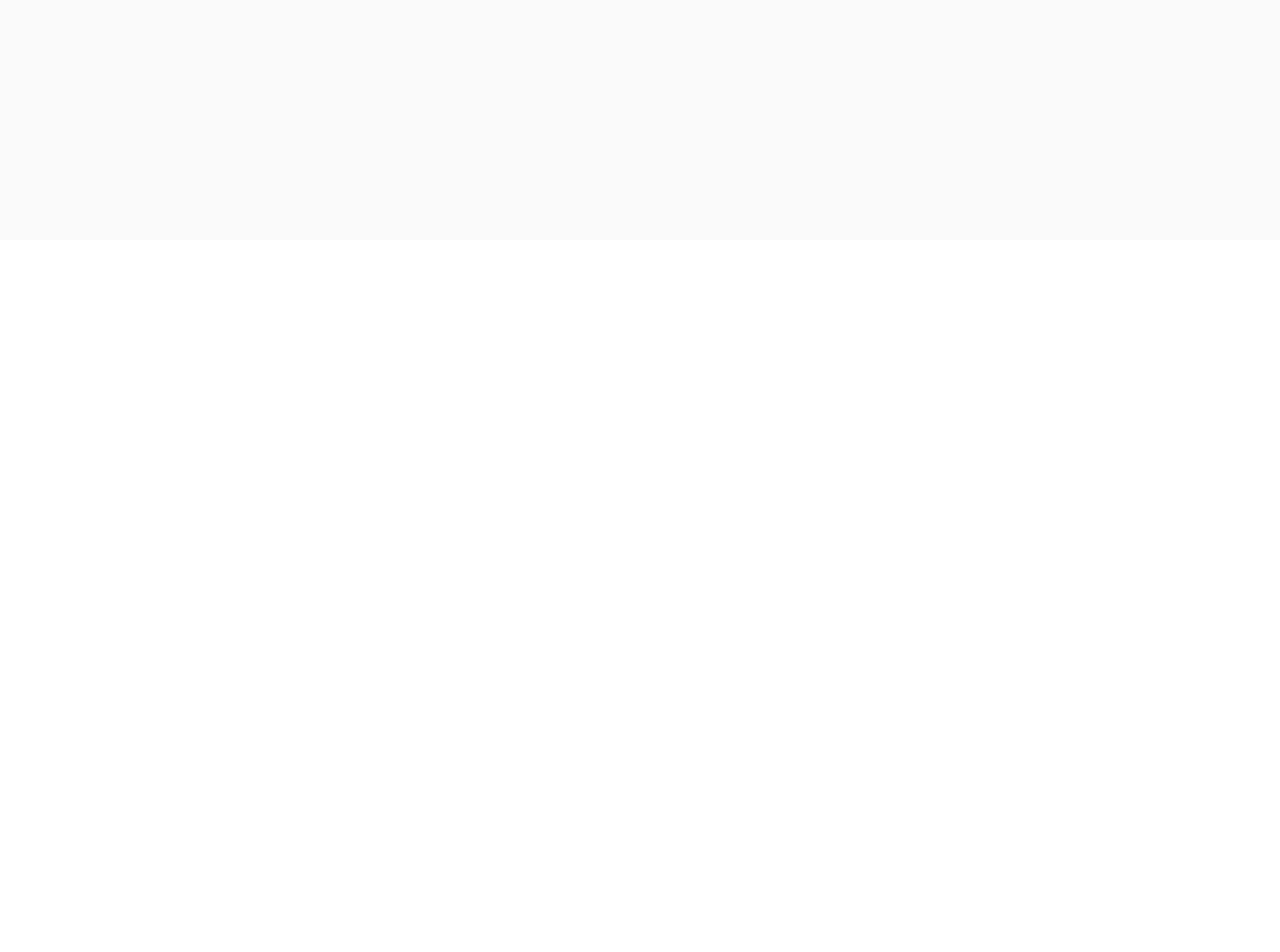
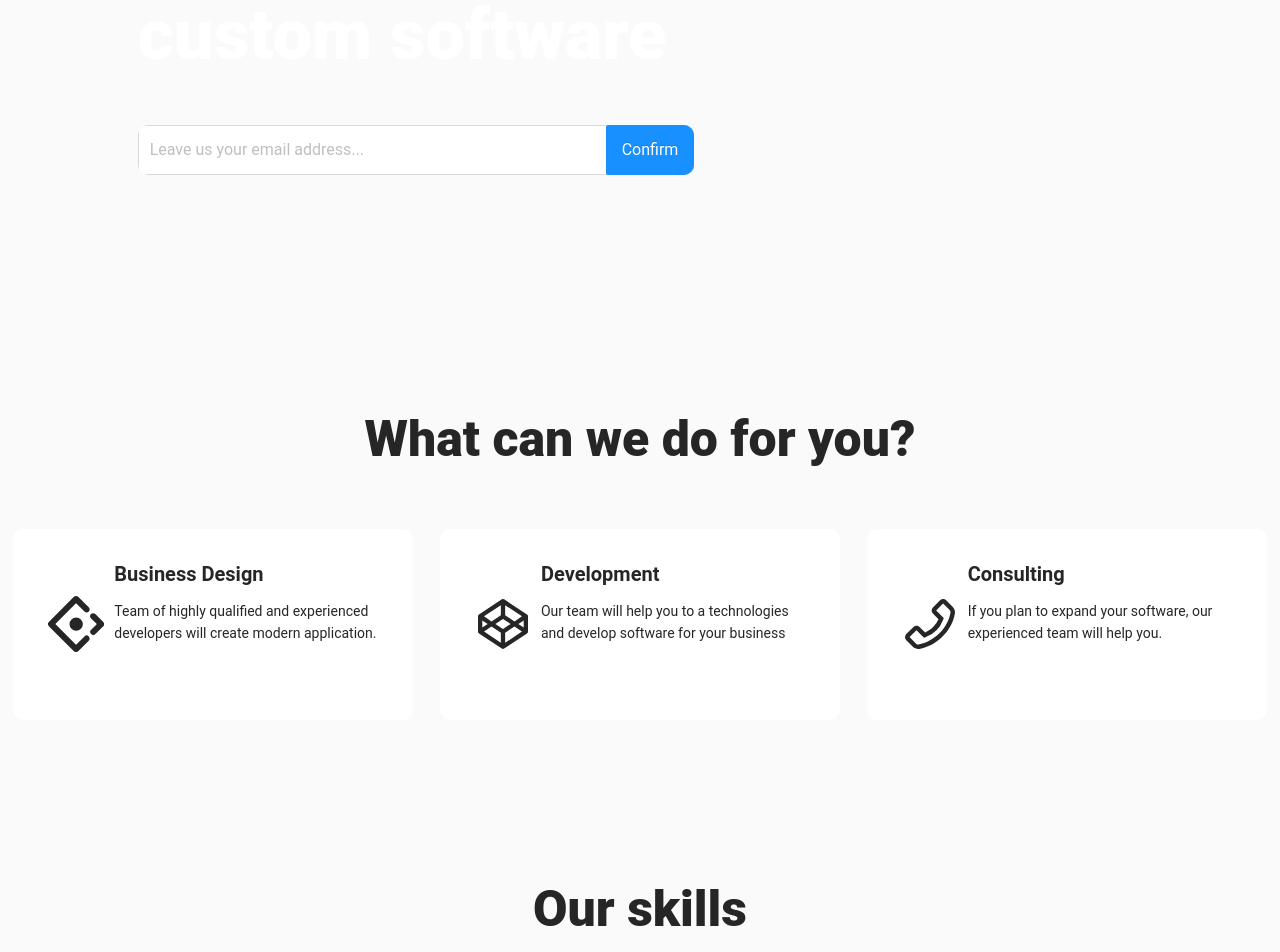
Before and after one commit to Strosx/inoxie-frontend, a Next.js app: page / in a window 1280 px wide. Shown: the part 320-1272 px from the top of the page. Before the commit the page ends 880 px from the top, so only its background shows below. Built offline with nearby package versions, Linux system fonts and the light colour scheme.

Commit message:
home page

```diff
--- /dev/null
+++ b/src/compositions/home/BackgroundVideo.tsx
@@ -0,0 +1,28 @@
+import styled from '@emotion/styled';
+
+const VideoContainer = styled.div`
+	max-height: 70vh;
+	overflow: hidden;
+	box-shadow: 8px 8px 24px 0px rgba(66, 68, 90, 1);
+    opacity: 0.9;
+
+	video {
+		position: absolute;
+		margin-top: calc(-50vh / 1.4);
+		z-index: 0;
+	}
+
+	.content {
+		margin-top: 10px;
+		position: relative;
+		z-index: 1;
+	}
+`;
+
+export const BackgroundVideo = (): JSX.Element => {
+	return (
+		<VideoContainer>
+			<video src='/images/covervideo.mp4' autoPlay loop muted></video>
+		</VideoContainer>
+	);
+};
--- /dev/null
+++ b/src/compositions/home/OurOfferSection.tsx
@@ -0,0 +1,99 @@
+import styled from '@emotion/styled';
+import { Button, Card } from 'antd';
+import { AppearAnimation, ChangeColorAnimation } from 'src/styles/animations/animations';
+import { PhoneOutlined, AntDesignOutlined, CodepenOutlined } from '@ant-design/icons';
+
+const Container = styled.div`
+	width: 100%;
+	margin-bottom: 150px;
+	animation: ${AppearAnimation()} 2s;
+
+	h2 {
+		font-size: 50px;
+		font-weight: 800;
+		text-align: center;
+	}
+`;
+
+const TilesContainer = styled.div`
+	margin-top: 50px;
+	display: flex;
+	flex-direction: row;
+	justify-content: space-around;
+`;
+
+const StyledCard = styled.div`
+	padding: 30px;
+	background-color: white;
+	width: 400px;
+	border-radius: 10px;
+
+	display: flex;
+	flex-direction: row;
+	justify-content: space-between;
+
+	> * {
+		margin: 0 5px;
+	}
+
+	h3 {
+		font-size: 20px;
+		font-weight: 600;
+	}
+
+	#showmore {
+		opacity: 0;
+	}
+
+	:hover {
+		background-color: #ededed;
+
+		animation: ${ChangeColorAnimation('#ededed')} 0.2s linear;
+
+		#showmore {
+			opacity: 1;
+
+			animation: ${AppearAnimation()} 0.2s;
+		}
+	}
+`;
+
+export const OurOfferSection = (): JSX.Element => {
+	return (
+		<Container>
+			<h2>What can we do for you?</h2>
+			<TilesContainer>
+				<StyledCard>
+					<AntDesignOutlined style={{ fontSize: '56px' }} />
+					<div>
+						<h3>Business Design</h3>
+						<p>Team of highly qualified and experienced developers will create modern application.</p>
+						<Button type='primary' id='showmore'>
+							Show more
+						</Button>
+					</div>
+				</StyledCard>
+				<StyledCard>
+					<CodepenOutlined style={{ fontSize: '56px' }} />
+					<div>
+						<h3>Development</h3>
+						<p>Our team will help you to a technologies and develop software for your business</p>
+						<Button type='primary' id='showmore'>
+							Show more
+						</Button>
+					</div>
+				</StyledCard>
+				<StyledCard>
+					<PhoneOutlined style={{ fontSize: '56px' }} />
+					<div>
+						<h3>Consulting</h3>
+						<p>If you plan to expand your software, our experienced team will help you.</p>
+						<Button type='primary' id='showmore'>
+							Show more
+						</Button>
+					</div>
+				</StyledCard>
+			</TilesContainer>
+		</Container>
+	);
+};
--- /dev/null
+++ b/src/compositions/home/OurSkillsSection.tsx
@@ -0,0 +1,33 @@
+import styled from '@emotion/styled';
+import { useRef } from 'react';
+import { useIntersection } from 'src/shared/hooks/useIntersection';
+import { AppearAnimation } from 'src/styles/animations/animations';
+
+type Props = {
+	isVisible: boolean;
+};
+
+const Content = styled.div<Props>`
+	width: 100%;
+	margin-bottom: 200px;
+	animation: ${props => (props.isVisible ? AppearAnimation() : '')} 2s;
+
+	h2 {
+		font-size: 50px;
+		font-weight: 800;
+		text-align: center;
+	}
+`;
+
+export const OurSkillsSections = (): JSX.Element => {
+	const ref = useRef();
+	const isVisible = useIntersection(ref, '0px');
+
+	return (
+		<>
+			<Content ref={ref} isVisible={isVisible}>
+				<h2>Our skills</h2>
+			</Content>
+		</>
+	);
+};
--- /dev/null
+++ b/src/compositions/home/TitleSection.tsx
@@ -0,0 +1,45 @@
+import styled from '@emotion/styled';
+import { Button, Input } from 'antd';
+
+const TitleContainer = styled.div`
+	padding: 30px;
+	margin-left: -35vw;
+	height: 70vh;
+
+	h1 {
+		font-size: 70px;
+		font-weight: 900;
+		color: white;
+	}
+`;
+
+const ContactUsContainer = styled.div`
+	display: flex;
+	flex-direction: row;
+	height: 50px;
+	border-radius: 10px;
+	overflow: hidden;
+
+	button {
+		margin-left: -5px;
+		height: 50px;
+	}
+
+`;
+
+export const TitleSection = (): JSX.Element => {
+	return (
+		<TitleContainer>
+			<h1>
+				We will build your <br /> custom software
+			</h1>
+
+			<ContactUsContainer>
+				<Input placeholder='Leave us your email address...' size='large' />
+				<Button size='large' type='primary'>
+					Confirm
+				</Button>
+			</ContactUsContainer>
+		</TitleContainer>
+	);
+};
--- a/src/compositions/home/index.tsx
+++ b/src/compositions/home/index.tsx
@@ -1,11 +1,39 @@
+import styled from '@emotion/styled';
 import { ReactElement } from 'react';
+import { BackgroundVideo } from 'src/compositions/home/BackgroundVideo';
+import { OurOfferSection } from 'src/compositions/home/OurOfferSection';
+import { OurSkillsSections } from 'src/compositions/home/OurSkillsSection';
+import { TitleSection } from 'src/compositions/home/TitleSection';
 import MainLayout from 'src/layouts/MainLayout';
 import { NextPageWithLayout } from 'src/typings/layout';
+
+const Content = styled.div`
+	width: 100%;
+	position: relative;
+	z-index: 1;
+
+	margin-top: 20vh;
+
+	display: flex;
+	flex-direction: column;
+	align-items: center;
+
+	> * {
+		max-width: 1300px;
+	}
+`;
 
 const Home: NextPageWithLayout = () => {
 	return (
 		<>
-			<video src='/images/covervideo.mp4' autoPlay loop muted></video>
+			<BackgroundVideo />
+			<Content>
+				<TitleSection />
+
+				<OurOfferSection />
+
+				<OurSkillsSections />
+			</Content>
 		</>
 	);
 };
--- a/src/layouts/MainLayout/Content.tsx
+++ b/src/layouts/MainLayout/Content.tsx
@@ -2,12 +2,8 @@ import styled from '@emotion/styled';
 import { ReactNode } from 'react';
 
 const Container = styled.div`
-	min-height: 70vh;
+	min-height: 100vh;
 	background-color: ${props => props.theme.colors.primary.default};
-	//	padding-top: 100px;
-	/* 	padding-left: 16px;
-	padding-right: 16px;
-	padding-bottom: 16px;; */
 `;
 
 type Props = {
--- a/src/layouts/MainLayout/Footer.tsx
+++ b/src/layouts/MainLayout/Footer.tsx
@@ -1,7 +1,7 @@
 import styled from '@emotion/styled';
 
 const Container = styled.div`
-	background-color: ${props => props.theme.colors.primary.light};
+	background-color: #b0b0b0;
 	min-height: 20rem;
 `;
 
--- a/src/layouts/MainLayout/Header.tsx
+++ b/src/layouts/MainLayout/Header.tsx
@@ -10,9 +10,21 @@ type StyleProps = {
 	isScrolled: boolean;
 };
 
+const HeaderBackgroundAnimation = (startColor: string, endColor: string) => keyframes`
+	0% {
+		background-color: ${startColor};
+	}
+	100% {
+		background-color: ${endColor};
+	}
+`;
+
 const HeaderContainer = styled.div<StyleProps>`
 	height: 84px;
 	background-color: ${props => (props.isScrolled ? 'white' : 'transparent')};
+	animation: ${props =>
+			props.isScrolled ? HeaderBackgroundAnimation('transparent', 'white') : HeaderBackgroundAnimation('white', 'transparent')}
+		0.2s linear;
 
 	display: flex;
 	flex-direction: row;
@@ -43,7 +55,7 @@ const NaviContainer = styled.div`
 const LinkButton = styled(Button)`
 	display: flex;
 	align-items: center;
-	font-weight: 600;
+	font-weight: 700;
 	font-size: 14px;
 `;
 
--- /dev/null
+++ b/src/shared/hooks/useIntersection.tsx
@@ -0,0 +1,19 @@
+import { MutableRefObject, useEffect, useState } from "react";
+
+export const useIntersection = (element: MutableRefObject<undefined>, rootMargin: string) => {
+    const [isVisible, setState] = useState(false);
+
+    useEffect(() => {
+        const observer = new IntersectionObserver(
+            ([entry]) => {
+                setState(entry.isIntersecting);
+            }, { rootMargin }
+        );
+
+        element.current && observer.observe(element.current);
+
+        return () => observer.unobserve(element.current);
+    }, []);
+
+    return isVisible;
+};
--- /dev/null
+++ b/src/styles/animations/animations.tsx
@@ -0,0 +1,20 @@
+import { keyframes } from '@emotion/react';
+
+export const AppearAnimation = () => keyframes`
+ 0% {
+     opacity: 0;
+ }
+ 100% {
+     opacity: 1;
+ }
+`;
+
+export const ChangeColorAnimation = (color: string) => keyframes`
+    0% {
+        background-color: unset;
+    }
+
+    100% {
+        background-color:  ${color}
+    }
+`;
```
